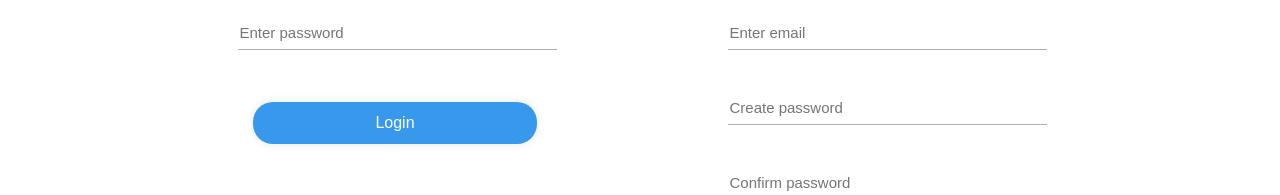
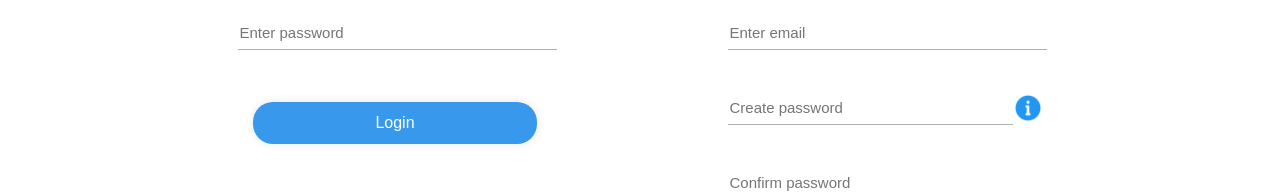
Before and after one commit to bpun1p/MERN-Chat-App, a React (Vite) app in the folder client/: page /access in a window 1280 px wide. Shown: the part 455-650 px from the top of the page. Built offline with nearby package versions, Linux system fonts and the light colour scheme; no server answers; the HTML template or start-up script is replaced by a standard one.

Commit message:
tooltip added for password creation requirement

```diff
--- a/client/src/components/access/register/Register.css
+++ b/client/src/components/access/register/Register.css
@@ -59,3 +59,22 @@
 #regiser-confirm-password {
   margin-bottom: 0;
 }
+.password-container {
+  display: flex;
+  align-items: center;
+}
+
+#infoIcon {
+  max-width: 30px;
+  max-height: 30px;
+  cursor: pointer;
+}
+
+.rc-tooltip-content .rc-tooltip-inner {
+  min-height: unset;
+}
+
+.pass-req-list li{
+  position: relative;
+  left: -15px;
+}
--- a/client/src/components/access/register/Register.jsx
+++ b/client/src/components/access/register/Register.jsx
@@ -5,12 +5,26 @@ import { useDispatch } from 'react-redux'
 import { useRegisterMutation } from '../../../slices/authApiSlice'
 import { setCredentials } from '../../../slices/authSlice'
 import { toast } from 'react-toastify'
+import infoIcon from '../../../assets/images/information.png'
+import Tooltip from 'rc-tooltip';
+import 'rc-tooltip/assets/bootstrap.css';
 
 export default function Register() {
   const [ name, setName ] = useState('')
   const [ email, setEmail ] = useState('')
   const [ password, setPassword ] = useState('')
   const [ confirmPassword, setConfirmPassword ] = useState('')
+  const passReqTooltip = (
+    <>
+      <span>Password must use a combination of these:</span>
+      <ul className='pass-req-list'>
+        <li>Must be atleast 8 characters long.</li>
+        <li>Must contain a lowercase letter</li>
+        <li>Must contain a uppercase letter</li>
+        <li>Must contain a number or special character</li>
+      </ul>
+    </>
+  )
 
   const [ register, { isLoading } ] = useRegisterMutation()
   const navigate = useNavigate()
@@ -56,12 +70,17 @@ export default function Register() {
             id='register-email'
             onChange={(e) => setEmail(e.target.value)}
           />
+          <div className='password-container'>
             <input
               placeholder='Create password'
               type='password'
               id='register-password'
               onChange={(e) => setPassword(e.target.value)}
             />
+            <Tooltip placement='top' overlay={passReqTooltip}>
+              <img src={infoIcon} id='infoIcon'/>
+            </Tooltip>
+          </div>
           <input
             placeholder='Confirm password'
             type='password'
--- a/client/src/components/menu/Menu.jsx
+++ b/client/src/components/menu/Menu.jsx
@@ -5,7 +5,7 @@ import AvatarIcon from '../../assets/images/avatarImage.png'
 import ChatIcon from '../../assets/images/bubbleChat.png'
 import { useSelector } from 'react-redux'
 import Tooltip from 'rc-tooltip';
-import PropTypes from "prop-types";
+import PropTypes from 'prop-types';
 import 'rc-tooltip/assets/bootstrap.css';
 
 export default function Menu(props) {
```
Also changed, not shown: client/src/assets/images/information.png (added). Lines whose indentation alone changed are shown as unchanged.
